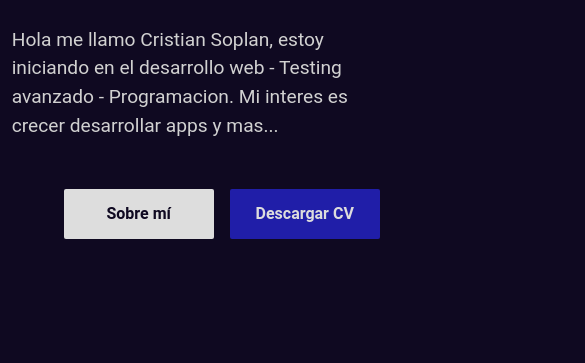
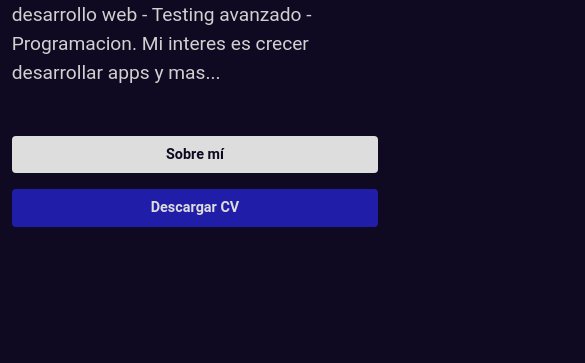
Before and after one commit to Olehidraulica-Ramirez/Portfolio.web, a plain HTML site: page index.html in a window 390 px wide. Shown: the part 375-738 px from the top of the page, 585 px wide, since content can reach past the window. Drawn offline with nearby package versions, Linux system fonts and the light colour scheme.

Commit message:
Responsive

```diff
--- a/index.html
+++ b/index.html
@@ -66,10 +66,11 @@
 
       <section class="presentacion" id="presentacion">
         <div class="presentacion__contenedor_info">
-          <h1 class="presentacion__titulo">Desarrolladoro web </h1>
+          <h1 class="presentacion__titulo">Desarrollo web </h1>
           <p class="presentacion__parrafo">
-           Hola me llamo Cristian Soplan, estoy iniciando en el desarrollo web - Testing avanzado - Programacion.
+           Hola me llamo Cristian Soplan, Hago desarrollo web - Testing avanzado - Programacion.
            Mi interes es crecer desarrollar apps y mas...
+
           </p>
           <div class="presentacion__contenedor_botones">
             <a href="#sobre-mi" class="boton" role="button">Sobre mí</a>
@@ -245,7 +246,7 @@
               title="proyecto 4"
             />
             <div class="tarjeta__contenido">
-              <h3 class="tarjeta__titulo" id="titulo_proyecto_4">Gestion de tiempo</h3>
+              <h3 class="tarjeta__titulo" id="titulo_proyecto_4">Gestion de T.</h3>
               <span class="tarjeta__divisor"></span>
               <p
                 class="tarjeta__parrafo scroll scroll_fino scroll_gris"
--- a/style.css
+++ b/style.css
@@ -59,6 +59,8 @@ escribamos la misma (comentarios: encabezado, principal, presentacion, articulo,
 recuerden que tambien teniamos elementos que podian repetirse en varios lugares de la pagina, los mismos
 los escribiremos al final (comentarios: enlaces, botones, tarjetas) */
 
+
+
 /* encabezado */
 .encabezado {
   position: absolute;
@@ -110,11 +112,14 @@ los escribiremos al final (comentarios: enlaces, botones, tarjetas) */
   );
 }
 .presentacion__contenedor_botones {
-  width: 420px;
+  width: 100%; /* Ocupa todo el ancho disponible */
+  max-width: 420px; /* Limita el tamaño máximo */
   display: flex;
+  flex-wrap: wrap; /* Permite que los botones bajen a una nueva línea si es necesario */
   justify-content: center;
-  gap: 1rem;
+  gap: 1rem; /* Mantén un espacio uniforme entre botones */
 }
+
 
 .presentacion__titulo {
   font-size: var(--presentacion-titulo-tamanio);
@@ -341,15 +346,19 @@ los escribiremos al final (comentarios: enlaces, botones, tarjetas) */
   display: flex;
   justify-content: center;
   align-items: center;
-  width: 150px;
-  height: 50px;
+  width: 100%; /* Ocupa el ancho máximo del contenedor */
+  max-width: 150px; /* Limita el ancho máximo */
+  height: auto; /* Permite que la altura sea dinámica */
+  padding: 10px 20px; /* Controla el espacio interno */
   font-weight: var(--texto-peso-grueso);
   text-decoration: none;
   background-color: var(--texto-primario);
   color: var(--fondo-primario);
-  border-radius: 2px;
- transition: background-color 0.3s ease, color 0.3s ease;
+  border-radius: 4px;
+  transition: background-color 0.3s ease, color 0.3s ease;
+  font-size: 1rem; /* Ajusta el tamaño del texto */
 }
+
 .boton:hover {
   color: var(--texto-primario);
   background-color: var(--color-primario-apagado);
@@ -372,7 +381,7 @@ los escribiremos al final (comentarios: enlaces, botones, tarjetas) */
   display: grid;
   grid-template-columns: 1fr 1fr 1fr;
    grid-template-columns: 1fr 1fr 1fr ;
-  grid-template-rows: 1fr 1fr 1fr auto ;
+  grid-template-rows: 1fr 1fr 1fr  auto ;
   gap: 1rem;
 
 }
@@ -398,7 +407,7 @@ los escribiremos al final (comentarios: enlaces, botones, tarjetas) */
   flex-direction: column;
   justify-content: center;
   align-items: flex-start;
-  gap: 2px;
+  gap: 4px;
   background-color: var(--fondo-primario-transparente);
  backdrop-filter: blur(4px);
    opacity: 0;
@@ -440,7 +449,10 @@ los escribiremos al final (comentarios: enlaces, botones, tarjetas) */
   opacity: 1;
 }
 
+
+
 /* Media queries para una mejor responsividad */
+
 @media screen and (max-width: 768px) {
   .presentacion__contenedor_info {
     flex-direction: column;
@@ -459,6 +471,10 @@ los escribiremos al final (comentarios: enlaces, botones, tarjetas) */
   }
 
 
+  .contenedor_tarjetas_grid {
+    display: grid;
+    grid-template-columns: 1fr 1fr 1fr;
+  }
 
   .seccion_descripcion__info {
     max-width: 100%;
@@ -466,9 +482,27 @@ los escribiremos al final (comentarios: enlaces, botones, tarjetas) */
     padding: 1rem;
   }
 
-  .pie_de_pagina {
-    flex-direction: column;
+  .button {
+    font-size: 0.8rem; /* Reduce el tamaño del texto en pantallas pequeñas */
+    padding: 8px 16px;
+}
+
+  .boton {
+    max-width: 100%; /* En pantallas pequeñas, ocupa todo el espacio disponible */
+    font-size: 0.9rem; /* Ajusta el tamaño del texto */
+    padding: 8px 16px; /* Reduce el padding */
+  }
+
+
+  .presentacion__contenedor_botones {
+    flex-direction: column; /* Botones en una sola columna */
     align-items: center;
-    gap: 1rem;
   }
+
+  .boton {
+    width: 100%; /* Ocupa todo el ancho disponible en dispositivos pequeños */
+    font-size: 0.9rem; /* Ajusta el tamaño del texto */
+  }
+
+
 }
```
